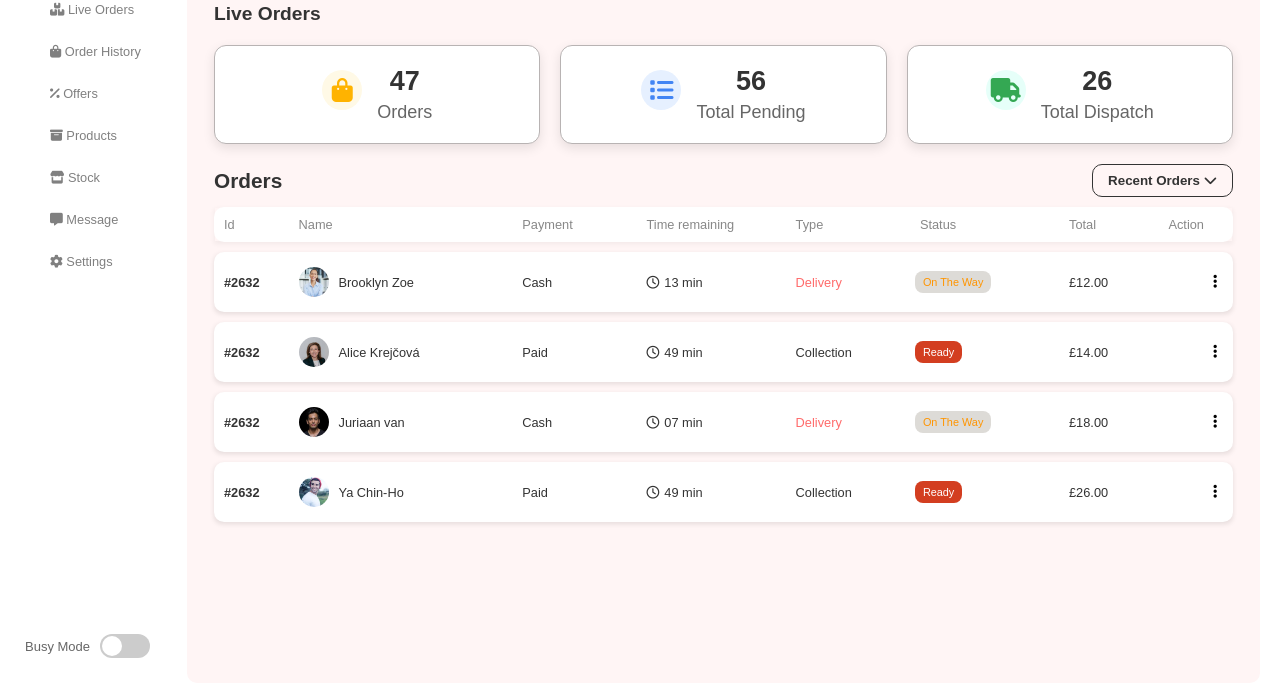
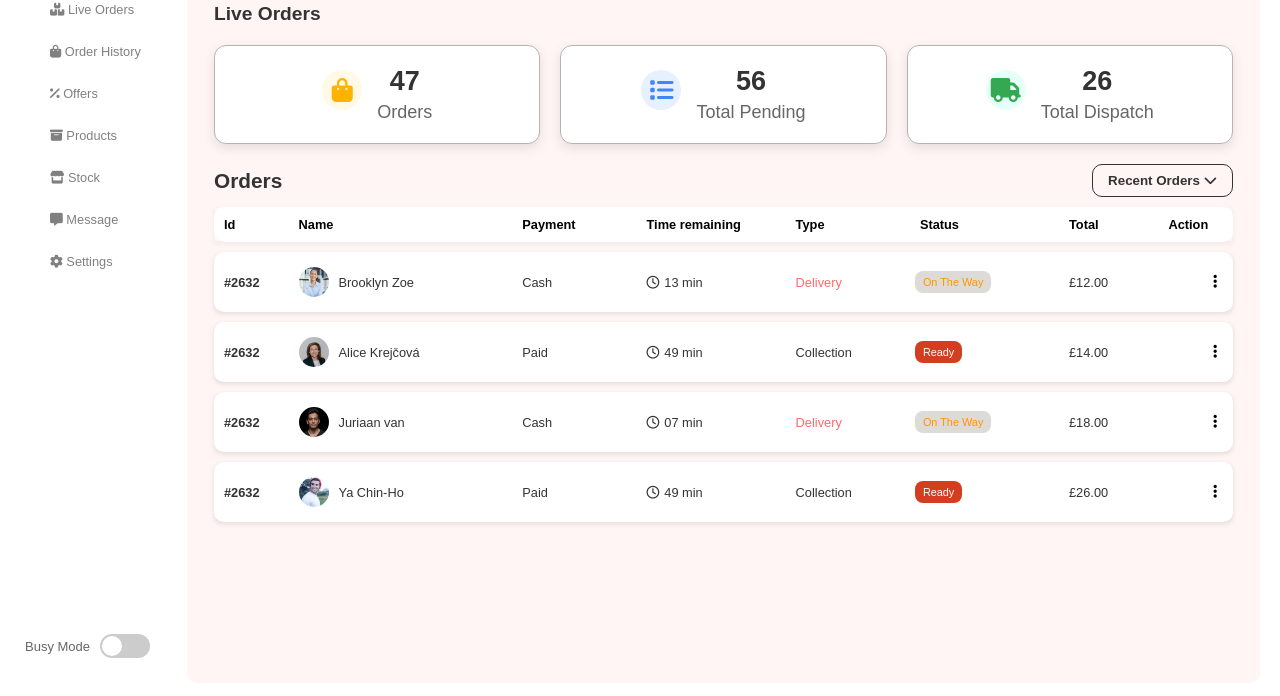
Before and after one commit to ShajankumarP/Practice, a plain HTML site: page Shajan_Training/Project/final.html in a window 1280 px wide. Shown: the part 102-798 px from the top of the page. Drawn offline with Linux system fonts and the light colour scheme.

Commit message:
Update stylesheet.css

```diff
--- a/Shajan_Training/Project/stylesheet.css
+++ b/Shajan_Training/Project/stylesheet.css
@@ -447,8 +447,8 @@ tbody td {
 thead th {
     padding: 10px;
     text-align: left;
-    color: #888;
-    font-weight: normal;
+    color: black;
+    font-weight:bolder;
 }
 
 thead th:first-child,
@@ -533,13 +533,6 @@ tbody td {
     color: #FF9500;
 }
 
-/* .action-btn {
-    position: relative;
-    background: none;
-    border: none;
-    font-size: 1.2em;
-    cursor: pointer;
-} */
 td:nth-child(8) {
     text-align: right;
 }
@@ -614,11 +607,9 @@ td:nth-child(2) img {
     font-size: 1.2em;
     cursor: pointer;
     position: relative;
+    padding-left: 15px;
+    /* display: flex; */
 }
-/* .action{
-    display: flex;
-    align-items: center;
-} */
 
 .display-option {
     opacity: 0;
```
